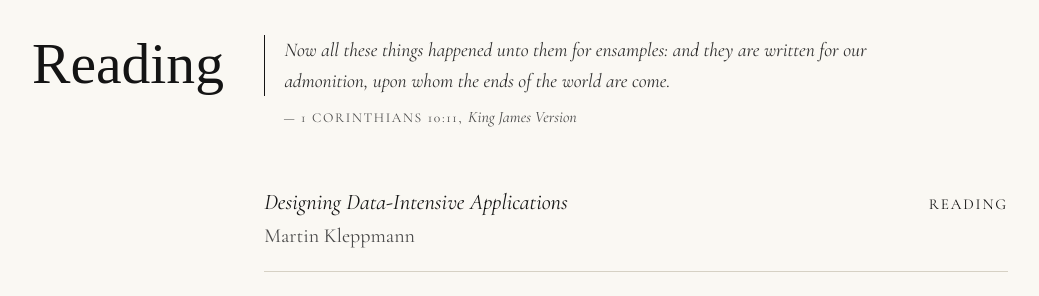
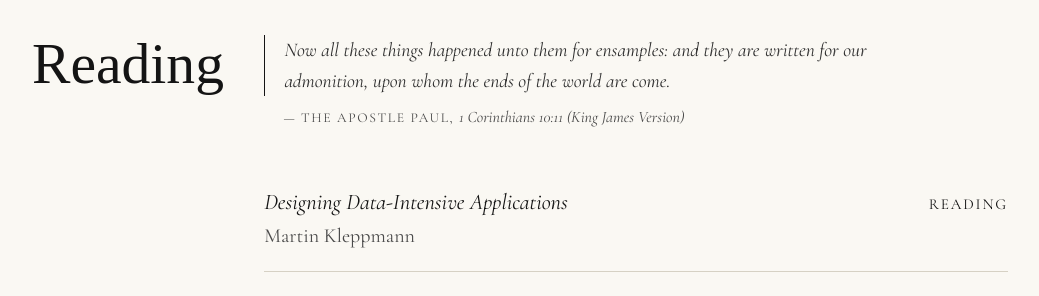
Before and after one commit to thibaut7/thibaut7.github.io, a Jekyll site: the page built from index.html, in a window 1280 px wide. Shown: the part 1625-1921 px from the top of the page, without its empty margins (120-1159 px from the left). Built offline with Jekyll 4.4.1, drawn with Linux system fonts in a browser that asks for light colours; some web fonts are replaced.

Commit message:
Citation biblique attribuée à l'apôtre Paul
Co-Authored-By: Claude Opus 5.5 <noreply@anthropic.com>
Claude-Session: https://claude.ai/code/session_01RRTffFMqFpKvDTFeSVh4Px

```diff
--- a/_data/citations.yml
+++ b/_data/citations.yml
@@ -27,8 +27,8 @@ lectures:
     en: "Now all these things happened unto them for ensamples: and they are written for our admonition, upon whom the ends of the world are come."
     fr: "Ces choses leur sont arrivées pour servir d'exemples, et elles ont été écrites pour notre instruction, à nous qui sommes parvenus à la fin des siècles."
   auteur:
-    en: "1 Corinthians 10:11"
-    fr: "1 Corinthiens 10:11"
+    en: "The Apostle Paul"
+    fr: "L'apôtre Paul"
   source:
-    en: "King James Version"
-    fr: "Louis Segond"
+    en: "1 Corinthians 10:11 (King James Version)"
+    fr: "1 Corinthiens 10:11 (Louis Segond)"
```
